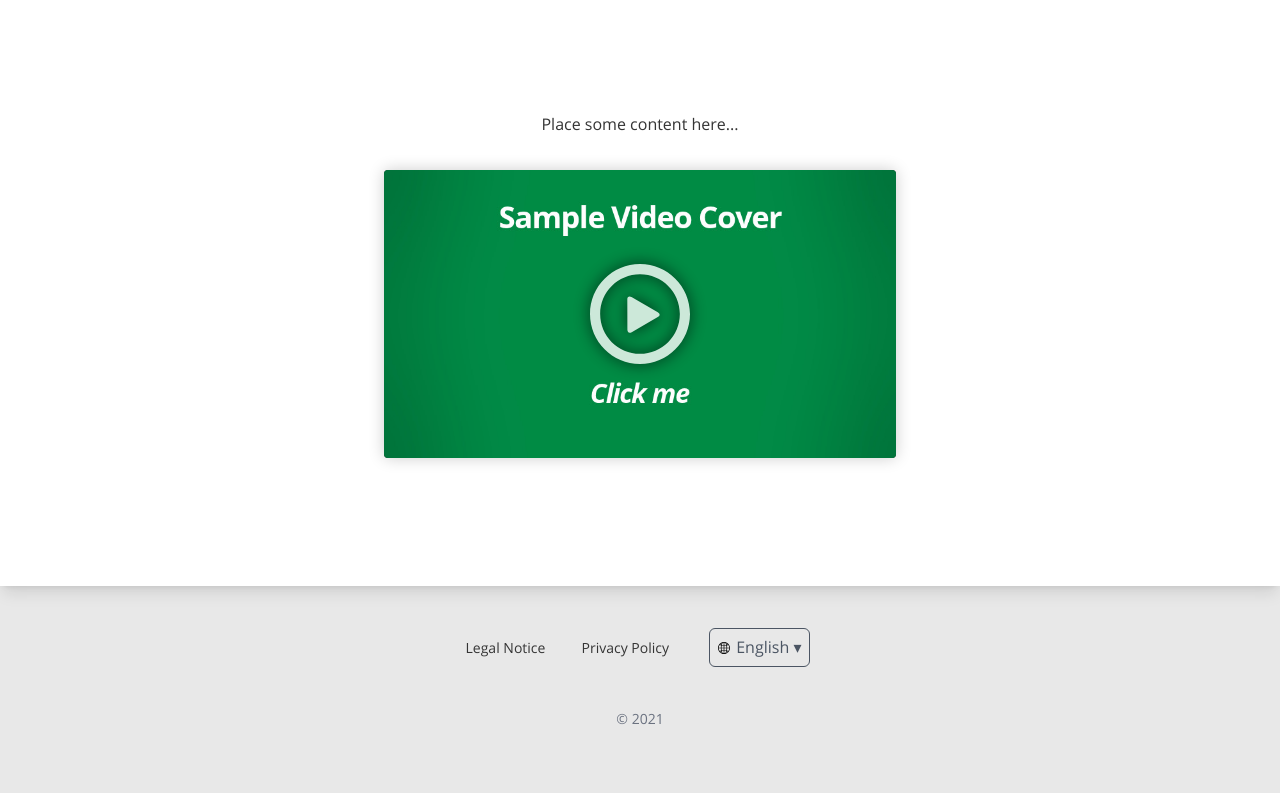
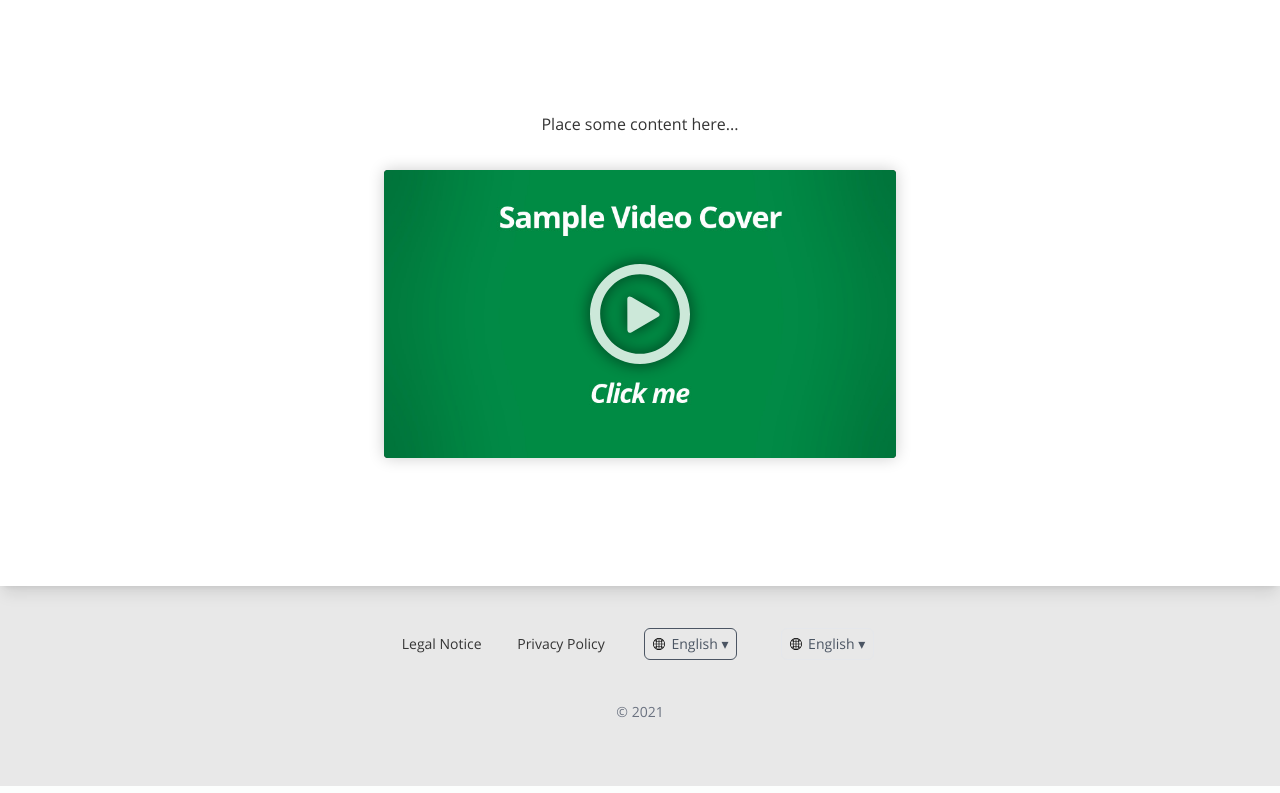
Before and after one commit to jekuer/php-microsite-boilerplate, a PHP site: page / in a window 1280 px wide. Shown: the part 145-938 px from the top of the page. Run offline with PHP 8.4, Linux system fonts and the light colour scheme; style sheets or scripts are compiled from the project's sources.

Commit message:
footer + po update

```diff
--- a/templates/footer.php
+++ b/templates/footer.php
@@ -1,13 +1,14 @@
       </div>
     </div>
 
-    <footer class="p-6 md:p-8">
+    <footer class="p-8 text-sm">
       <p class="text-gray-600 border-gray-600">
-        <a class="text-sm px-4 font-normal no-underline" href="<?php echo $the_page_url_full . $pages[$language['active']]['legal-notice']['slug']; ?>/"><?php echo $pages[$language['active']]['legal-notice']['name']; ?></a>
-        <a class="text-sm px-4 font-normal no-underline" href="<?php echo $the_page_url_full . $pages[$language['active']]['privacy-policy']['slug']; ?>/"><?php echo $pages[$language['active']]['privacy-policy']['name']; ?></a>
+        <a class="p-4 font-normal no-underline" href="<?php echo $the_page_url_full . $pages[$language['active']]['legal-notice']['slug']; ?>/"><?php echo $pages[$language['active']]['legal-notice']['name']; ?></a>
+        <a class="p-4 font-normal no-underline" href="<?php echo $the_page_url_full . $pages[$language['active']]['privacy-policy']['slug']; ?>/"><?php echo $pages[$language['active']]['privacy-policy']['name']; ?></a>
         <?php echo create_language_switcher($the_page->id); ?>
+        <span class="block sm:inline-block py-4 sm:py-0"><?php echo create_language_switcher($the_page->id); ?></span>
       </p>
-      <p class="text-sm text-gray-500 p-6 md:p-8">&copy; <?php echo date('Y'); ?></p>
+      <p class="p-8 text-gray-500">&copy; <?php echo date('Y'); ?></p>
     </footer>
 
     <!-- JavaScript -->
```
Also changed, not shown: 4 other files.
